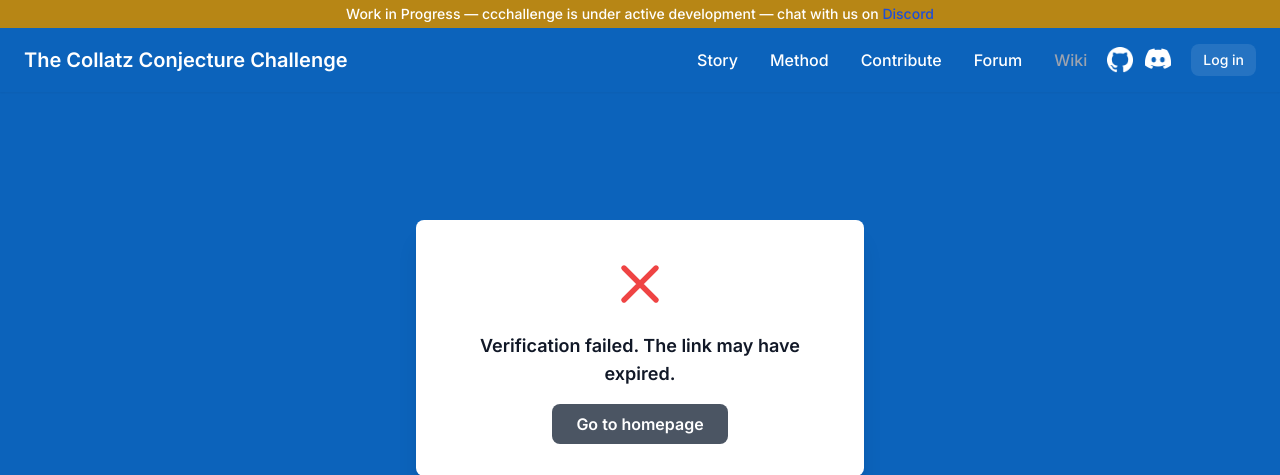
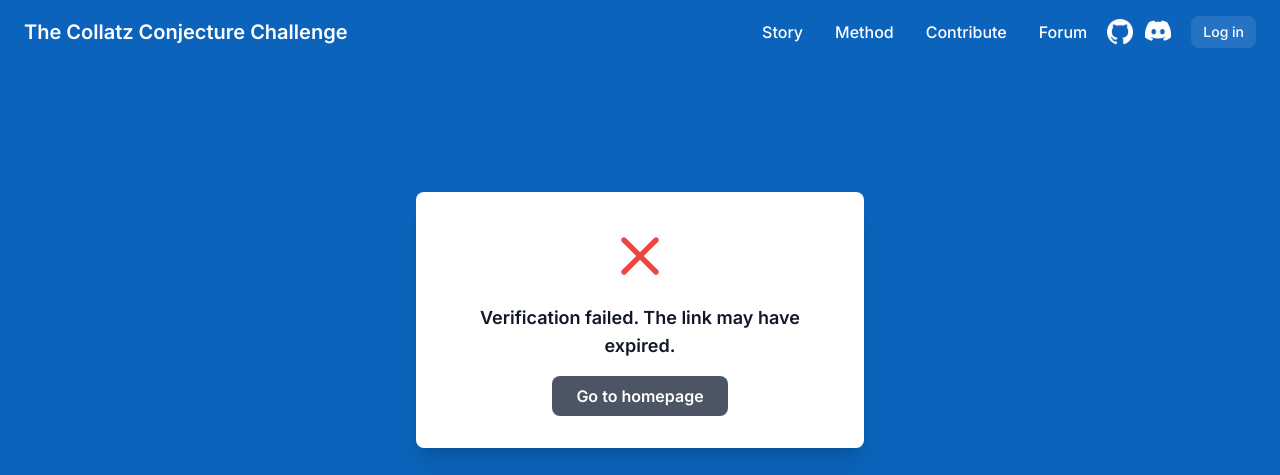
Before and after one commit to ccchallenge-org/ccchallenge, a FastAPI app: page /verify in a window 1280 px wide. Shown: the top 475 px of the page. Run offline with FastAPI, Linux system fonts and the light colour scheme; parts of the project's set-up code (start-up, migrations or seed data) failed here and were passed over; some libraries are stand-ins or nearby versions.

Commit message:
Remove Wiki nav link and WIP warning banner
Co-Authored-By: Claude Opus 4.6 <noreply@anthropic.com>

```diff
--- a/backend/templates/_layout.html
+++ b/backend/templates/_layout.html
@@ -65,15 +65,7 @@
 </head>
 
 <body class="bg-[#0c63bb] text-[#faf8f6] antialiased" x-data="authState()">
-    <!-- Work in Progress Indicator -->
-    <div class="bg-yellow-600 bg-opacity-90 text-white text-center py-1 px-4">
-        <p class="text-sm font-medium">
-            Work in Progress — ccchallenge is under active development — chat with us on <a
-                href="https://discord.gg/NJYYYMFBjA" class="text-blue-700 hover:text-blue-800">Discord</a>
-        </p>
-    </div>
-
-    <nav class="shadow-sm">
+<nav class="shadow-sm">
         <div class="max-w-7xl mx-auto px-4 sm:px-6">
             <div class="flex justify-between items-center h-16">
                 <a href="/" class="text-white text-xl font-semibold hover:text-gray-300 transition-colors">
@@ -84,7 +76,6 @@
                     <li><a href="/method" class="px-3 py-2 rounded-md font-medium transition-colors cursor-default {% if active_nav == 'method' %}text-white bg-white/20{% else %}text-white hover:text-gray-300{% endif %}">Method</a></li>
                     <li><a href="/contribute" class="px-3 py-2 rounded-md font-medium transition-colors cursor-default {% if active_nav == 'contribute' %}text-white bg-white/20{% else %}text-white hover:text-gray-300{% endif %}">Contribute</a></li>
                     <li><a href="https://github.com/orgs/ccchallenge-org/discussions" class="text-white hover:text-gray-300 px-3 py-2 rounded-md font-medium transition-colors cursor-default">Forum</a></li>
-                    <li><span class="text-gray-400 px-3 py-2 rounded-md font-medium">Wiki</span></li>
                     <div class="flex items-center space-x-3">
                         <li>
                             <a href="https://github.com/orgs/ccchallenge-org/repositories" class="cursor-pointer"><img
```
